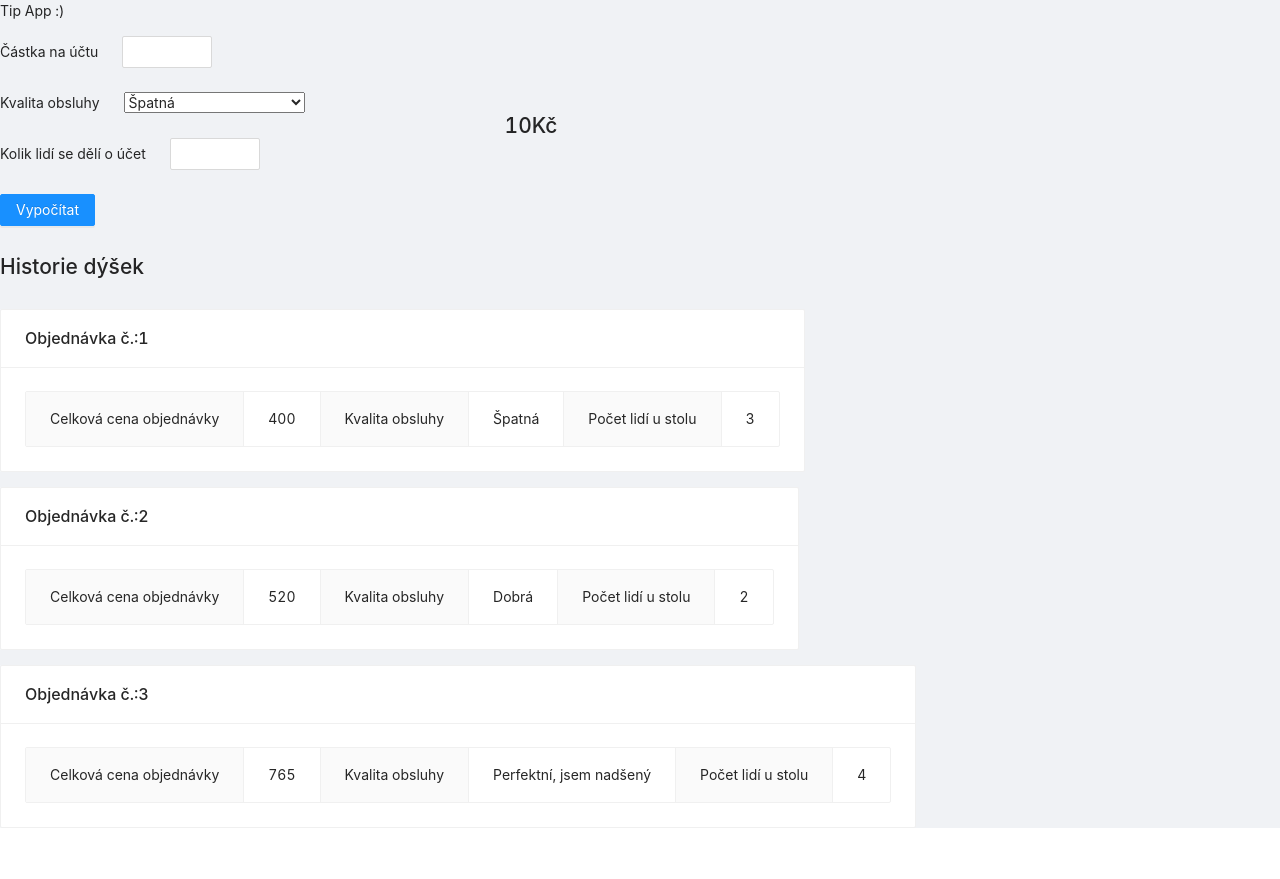
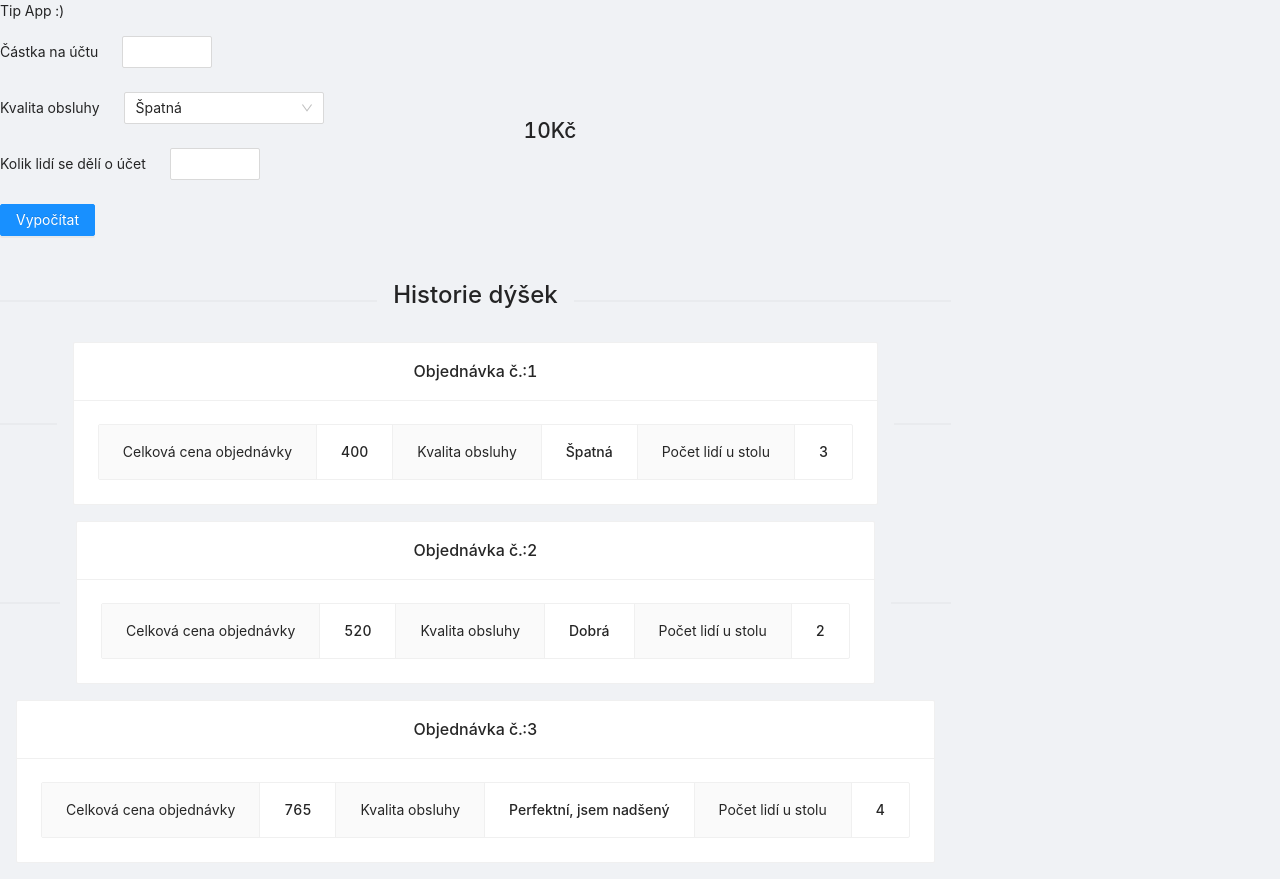
Before and after one commit to Dandy24/tip-app, a React (Create React App) app: page / in a window 1280 px wide. Before the commit the page ends 828 px from the top, so only its background shows below. Built offline with nearby package versions, Linux system fonts and the light colour scheme; the HTML template or start-up script is replaced by a standard one.

Commit message:
Updated styling on HistoryList and SelectList

```diff
--- a/src/components/HistoryList.tsx
+++ b/src/components/HistoryList.tsx
@@ -1,6 +1,6 @@
 import HistoryItem from "./HistoryItem";
 import {useState} from "react";
-import {Space} from "antd";
+import {Divider, Space} from "antd";
 
 function HistoryList(){
 
@@ -26,12 +26,14 @@ function HistoryList(){
 
     return(
         <>
-        <h1>Historie dýšek</h1>
+        <Divider>
+            <h1>Historie dýšek</h1>
+        </Divider>
             {tips.map((tip) => {
                 return(
-                    <Space>
-                        <HistoryItem id={tip.id} key={tip.id} overallAmount={tip.overallAmount} quality={tip.quality} peopleNo={tip.peopleNo}/>
-                    </Space>
+                    <Divider>
+                    <HistoryItem id={tip.id} key={tip.id} overallAmount={tip.overallAmount} quality={tip.quality} peopleNo={tip.peopleNo}/>
+                    </Divider>
                 )
             })}
         </>
--- a/src/components/SelectList.tsx
+++ b/src/components/SelectList.tsx
@@ -1,18 +1,20 @@
+import {Select} from "antd";
+import {Option} from "antd/es/mentions";
 
 function SelectList(props: {
     reference: any;
     data: any[]; }){
 
     return(
-        <select name="quality" id="quality" ref={props.reference}>
-            {props.data.map((serv) =>{
-                return(
-                    <option value={serv.amount}>{serv.desc}</option>
-                )
-            })}
 
-        </select>
+    <Select id='quality' defaultValue={props.data[0].desc} style={{ width: 200 }} ref={props.reference}>
+        {props.data.map((serv) =>{
+            return(
+                <Option value={serv.amount}>{serv.desc}</Option>
+            )
+        })}
 
+    </Select>
     )
 }
 
```
